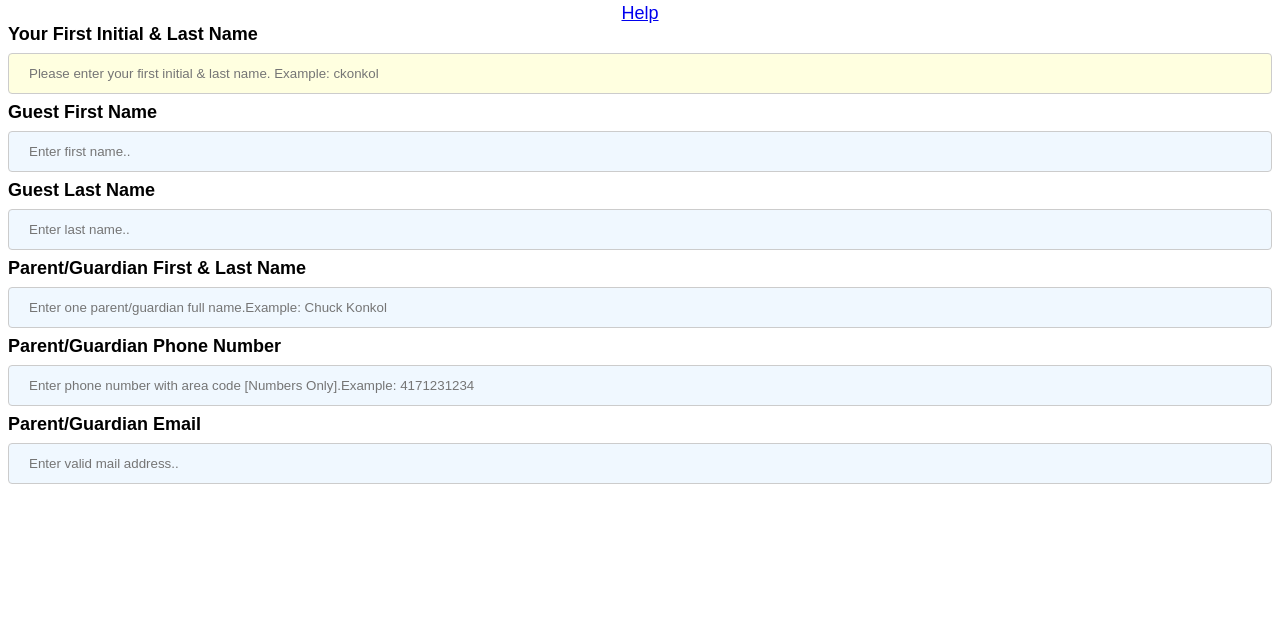
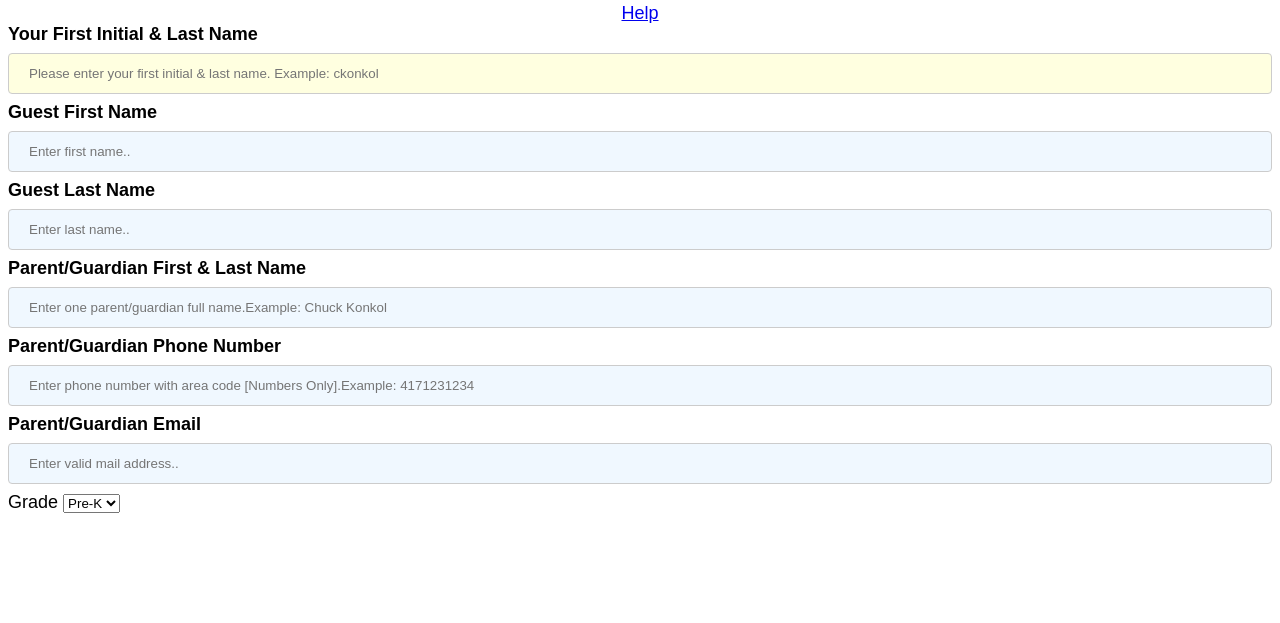
Before and after one commit to ignitevisitorsystem/ignitevisitorsystem.github.io, a plain HTML site: page index.html in a window 1280 px wide. Both pictures are taken after a click on the button "Schedule Visitor". Shown: the part 174-797 px from the top of the page. Drawn offline with nearby package versions, Linux system fonts and the light colour scheme.

Commit message:
Update index.html

```diff
--- a/index.html
+++ b/index.html
@@ -96,6 +96,25 @@ tr:nth-child(even) {
 
       <label for="pemail" style="color: black;font-weight: bold;">Parent/Guardian  Email</label>
       <input type="email" id="pemail" name="pemail" placeholder="Enter valid mail address..">
+
+       <label for="grade">Grade</label>
+  <select name="grade" id="grade">
+    <option value="Prek">Pre-K</option>
+    <option value="K">K</option>
+    <option value="1">1</option>
+    <option value="2">2</option>
+    <option value="3">3</option>
+    <option value="4">4</option>
+    <option value="5">5</option>
+        <option value="6">6</option>
+    <option value="7">7</option>
+    <option value="8">8</option>
+    <option value="9">9</option>
+    <option value="10">10</option>
+        <option value="11">11</option>
+    <option value="12">12</option>
+        <option value="Adult">Adult</option>
+  </select>
  <br>
        <canvas id="qrcode"></canvas>
     <label id="emaillink" for="emaillink" style="color: black;font-weight: bold;"></label><br>
```
